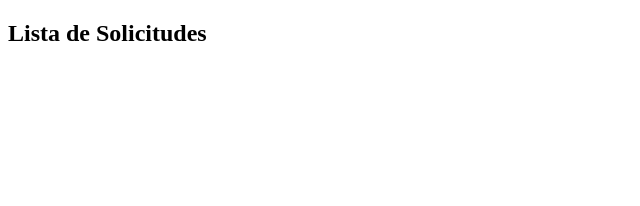
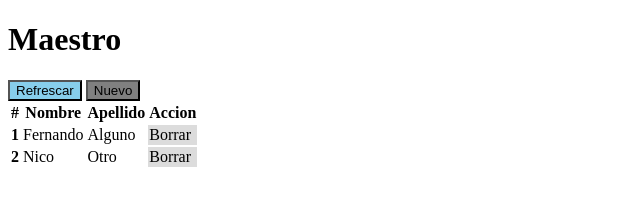
Before and after one commit to Elsa123-asc/proyecto17, a website: page src/index.html in a window 1280 px wide. Shown: the whole page, without its empty margins (0-640 px from the left). Drawn offline with nearby package versions, Linux system fonts and the light colour scheme.

Commit message:
Update index.html

```diff
--- a/src/index.html
+++ b/src/index.html
@@ -10,7 +10,37 @@
     <script src="./javascript/index.js"></script>
 
     <!-- Sección de Maestro -->
-    <h2>Lista de Solicitudes</h2>
+   </Script>
+    <h1>Maestro</h1>
+    </script>
+            <div class="btn-group" role="group" aria-label="Basic example">
+            <button style="background-color:skyblue; type="button" class="btn btn-primary">Refrescar</button>
+            <button style="background-color:gray; type="button" class="btn btn-primary">Nuevo</button>
+        </div>
+        <table class="table">
+            <thead>
+              <tr>
+                <th scope="col">#</th>
+                <th scope="col">Nombre</th>
+                <th scope="col">Apellido</th>
+                <th scope="col">Accion</th>
+              </tr>
+            </thead>
+            <tbody>
+              <tr>
+                <th scope="row">1</th>
+                <td>Fernando</td>
+                <td>Alguno</td>
+                <td <button style="background-color:gainsboro;"type="button" class="btn btn-primary btn-lg">Borrar</button></td>
+              </tr>
+              <tr>
+                <th scope="row">2</th>
+                <td>Nico</td>
+                <td>Otro</td>
+                <td <button style="background-color:gainsboro;"type="button" class="btn btn-primary btn-lg">Borrar</button></td>
+              </tr>
+            </tbody>
+          </table>
 
 </body>
 </html>
```
